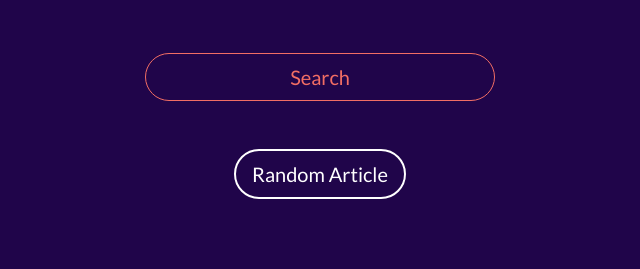
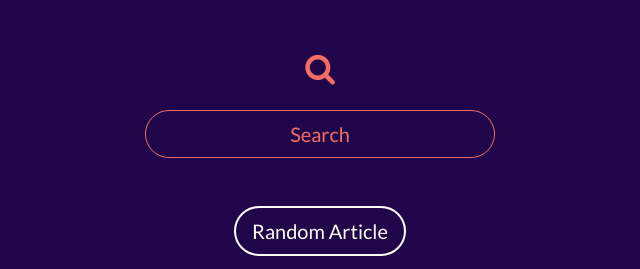
Before and after one commit to hamza-hajji/wikipedia-viewer, a React app: page / in a window 1280 px wide. Both pictures are taken after a click on the icon 640 px from the left and 196 px from the top of the page. Shown: the part 128-397 px from the top of the page, without its empty margins (320-960 px from the left). Built offline with nearby package versions, Linux system fonts and the light colour scheme; a web font is replaced by a local one.

Commit message:
add animation to input field

```diff
--- a/src/App.css
+++ b/src/App.css
@@ -45,13 +45,19 @@ body {
   color: #F26E64;
 }
 
+.searchIcon {
+  margin-bottom: 1.5rem;
+}
+
 .searchIcon i {
   color: #F26E64;
   cursor: pointer;
+  transition: all .3s ease;
 }
 
 .searchIcon i:hover {
-  color: #F23E64;
+  transform: scale(1.1);
+  transition: all .3s ease;
 }
 
 .search-input:focus, .rand-button:focus {
@@ -110,7 +116,7 @@ body {
   text-decoration: none;
 }
 
-
+/* ANIMATIONs */
 .article-enter {
   opacity: 0.2;
   transform: translateX(-100px);
@@ -121,3 +127,25 @@ body {
   transform: translateX(0);
   transition: all .3s ease;
 }
+
+.input-enter {
+  opacity: 0.2;
+  transform: scaleX(.2);
+}
+
+.input-enter.input-enter-active {
+  opacity: 1;
+  transform: scaleX(1);
+  transition: all .3s ease;
+}
+
+.input-leave {
+  opacity: 1;
+  transform: scaleX(1);
+}
+
+.input-leave.input-leave-active {
+  opacity: 0;
+  transform: scaleX(.1);
+  transition: all .3s ease;
+}
--- a/src/components/App.js
+++ b/src/components/App.js
@@ -14,12 +14,10 @@ class App extends Component {
     super();
 
     this.getResults = this.getResults.bind(this);
-    this.showInput = this.showInput.bind(this);
-    this.showIcon = this.showIcon.bind(this);
+    this.toggleInput = this.toggleInput.bind(this);
     this.state = {
       articles: [],
-      inputShown: false,
-      iconShown: true
+      inputShown: false
     };
   }
 
@@ -37,14 +35,8 @@ class App extends Component {
       });
   }
 
-  showInput() {
-    this.setState({inputShown: true});
-    this.setState({iconShown: false});
-  }
-
-  showIcon() {
-    this.setState({iconShown: true});
-    this.setState({inputShown: false});
+  toggleInput() {
+    this.setState({inputShown: !this.state.inputShown});
   }
 
   render() {
@@ -55,10 +47,8 @@ class App extends Component {
         </div>
         <div className="row">
           <SearchBox
-            showIcon={this.showIcon}
-            showInput={this.showInput}
+            toggleInput={this.toggleInput}
             inputShown={this.state.inputShown}
-            iconShown={this.state.iconShown}
             getResults={debounceEventHandler(this.getResults, 500)} />
         </div>
         <div className="row">
--- a/src/components/SearchBox.js
+++ b/src/components/SearchBox.js
@@ -1,33 +1,43 @@
 import React from 'react';
+import {findDOMNode} from 'react-dom';
 import { Input, InputGroup } from 'reactstrap';
 import 'font-awesome/css/font-awesome.min.css';
+import {CSSTransitionGroup} from 'react-transition-group';
 
-export default ({
+export default class SearchBox extends React.Component {
+  componentDidUpdate() {
+    findDOMNode(this.search).focus();
+  }
+
+  render() {
+    const {
       getResults,
       inputShown,
-  iconShown,
-  showInput,
-  showIcon
-}) => {
-  let search;
-
+      toggleInput,
+    } = this.props;
     return (
       <div className="col-md-4 col-10 mx-auto">
-      <div
-        style={{display: iconShown ? 'block' : 'none'}}
-        className="searchIcon text-center">
-        <i onClick={showInput} className="fa fa-2x fa-search"></i>
+        <div className="searchIcon text-center">
+          <i onClick={toggleInput} className="fa fa-2x fa-search"></i>
         </div>
-      <InputGroup size="lg">
+
+        <CSSTransitionGroup
+          transitionName="input"
+          transitionEnterTimeout={300}
+          transitionLeaveTimeout={300}>
+          {
+            inputShown ?
+            (<InputGroup size="lg">
             <Input
               type="text"
-          ref={(node) => search = node}
-          style={{display: inputShown ? 'block' : 'none'}}
-          onBlur={showIcon}
+              ref={(node) => {this.search = node}}
               className="search-input"
               placeholder="Search"
               onChange={getResults} />
-      </InputGroup>
+            </InputGroup>) : null
+          }
+        </CSSTransitionGroup>
       </div>
     );
-};
+  }
+}
```
Lines whose indentation alone changed are shown as unchanged.
